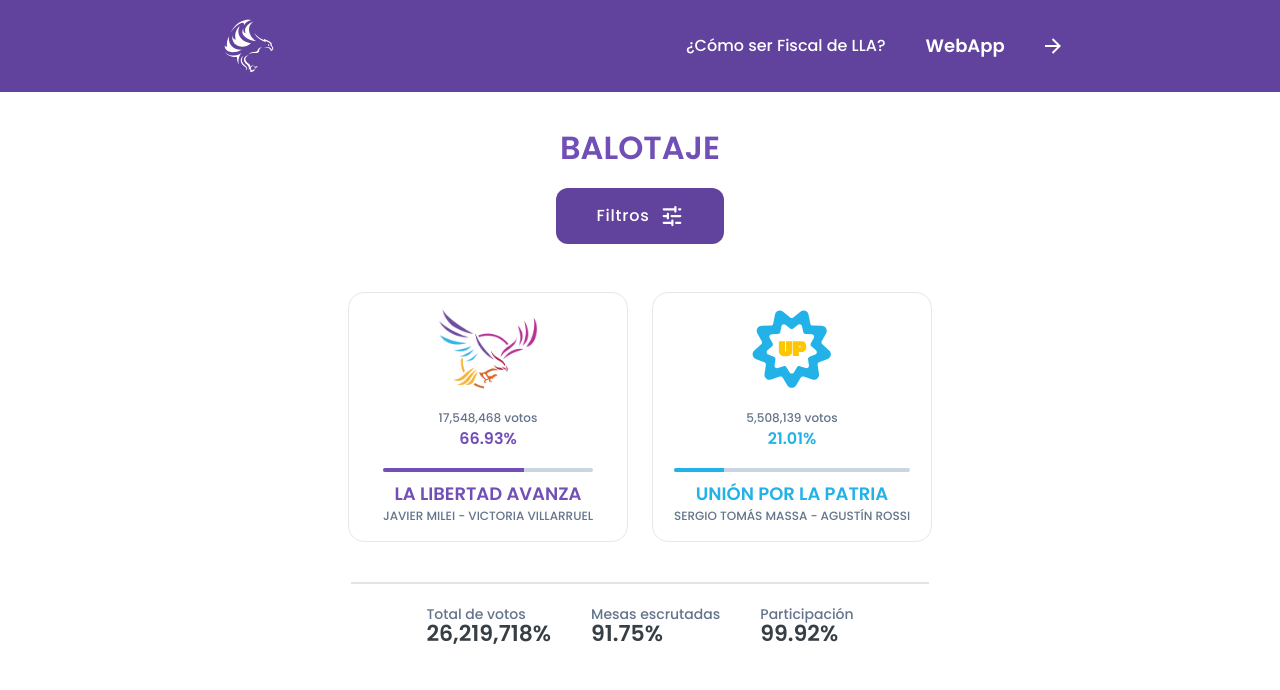
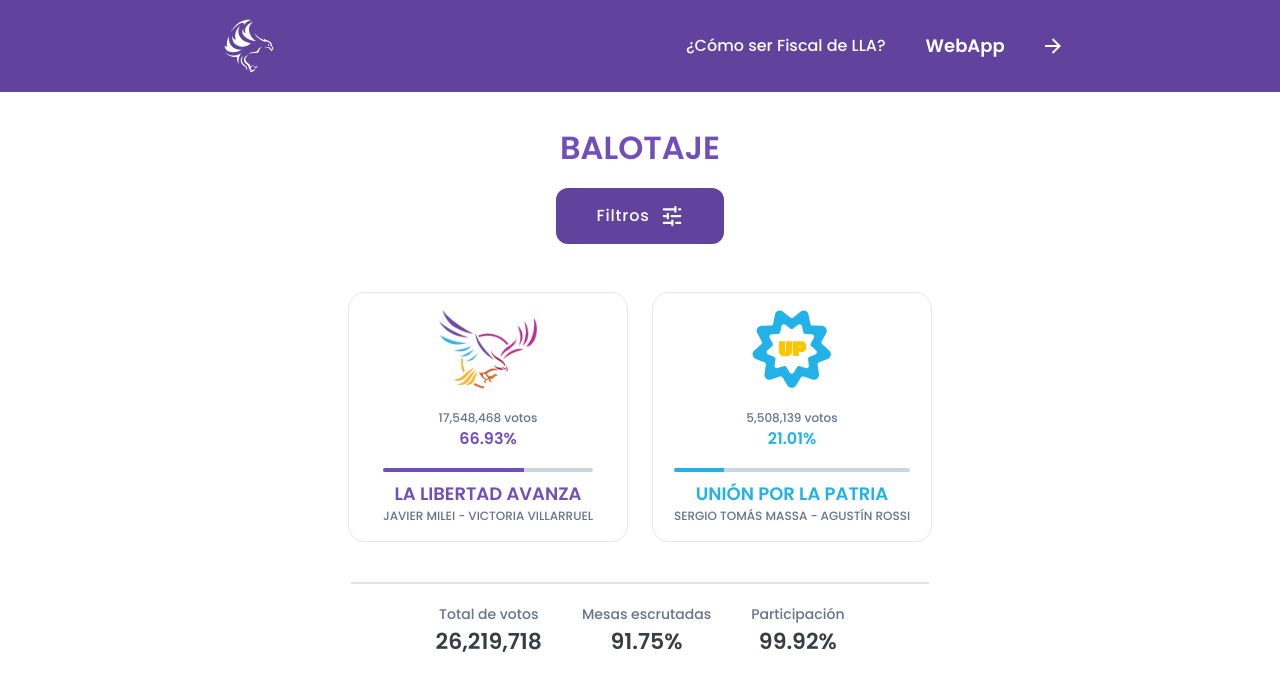
Before and after one commit to LlibertadApp/frontend-dashboard, a React (Vite) app: page / in a window 1280 px wide. Both pictures are taken after a click on the button "Ingresar". Shown: the top 690 px of the page. Built offline with nearby package versions, Linux system fonts and the light colour scheme.

Commit message:
minor style fixes

```diff
--- a/src/pages/total-results/totalResults.tsx
+++ b/src/pages/total-results/totalResults.tsx
@@ -40,19 +40,19 @@
       }`}
     >
       <Navbar />
-      <div className="flex flex-col p-4 lg:px-60 justify-center items-center">
+      <div className="flex flex-col p-4 sm:px-20 md:px-40 lg:px-60 justify-center items-center">
         <p className="font-bold text-[32px] text-violet-primary mt-[16px] self-center">
           BALOTAJE
         </p>
         {/* Sección de botones */}
-        <section className="flex gap-5 mb-4 ">
+        <section className="flex flex-col mb-4 sm:flex-row sm:gap-5">
           {filters.length > 0 && (
             <ButtonClearFilter
               amountOfFilters={filters.length}
               clearFilters={clearFilters}
             />
           )}
-          <button onClick={() => setIsFilterMenuOpen(!isFilterMenuOpen)}>
+          <button className="-mt-4 sm:mt-0" onClick={() => setIsFilterMenuOpen(!isFilterMenuOpen)}>
             <ButtonFilter amount={filters.length} />
           </button>
         </section>
@@ -177,19 +177,19 @@
 
       <div className="lg:flex lg:self-center border border-t-1 border-gray-disabled mt-10 lg:w-96 lg:px-72"></div>
       <div className="flex flex-row flex-wrap justify-center items-center px-4 py-5 lg:px-60 gap-10 leading-5 ">
-        <div className="flex flex-col ">
+        <div className="flex flex-col text-center gap-2">
           <span className="text-sm text-gray-dark">Total de votos</span>
           <span className="text-[22px] font-bold text-text-off">
-            {formattedTotalVotes}%
+            {formattedTotalVotes}
           </span>
         </div>
-        <div className="flex flex-col">
+        <div className="flex flex-col text-center gap-2">
           <span className="text-sm text-gray-dark">Mesas escrutadas</span>
           <span className="text-[22px] font-bold text-text-off">
             {tablesPercentages}%
           </span>
         </div>
-        <div className="flex flex-col">
+        <div className="flex flex-col text-center gap-2">
           <span className="text-sm text-gray-dark">Participación</span>
           <span className="text-[22px] font-bold text-text-off">
             {currentVoted}%
```
